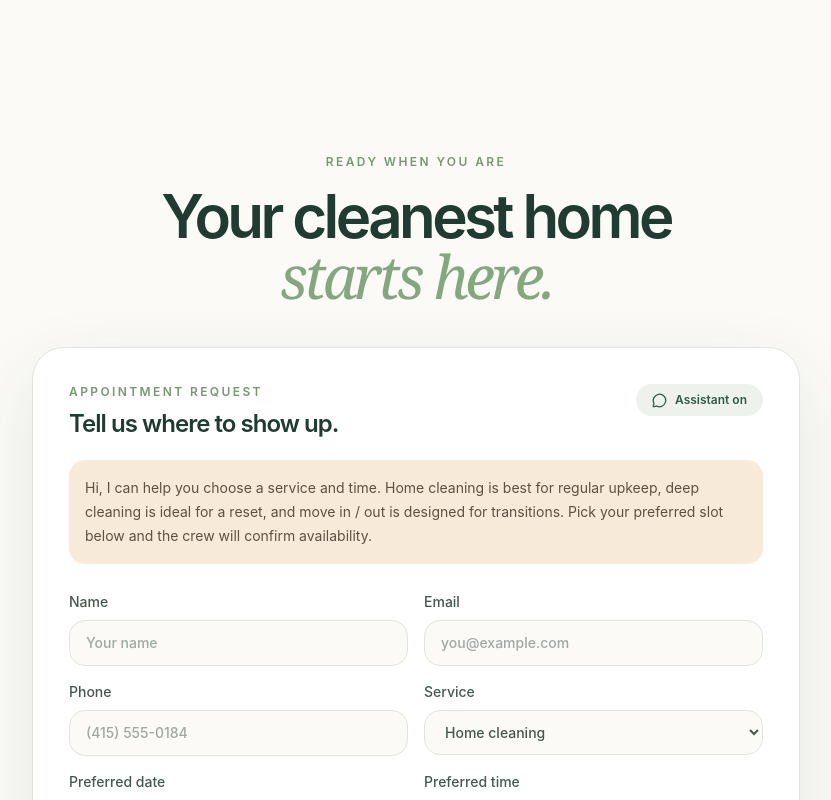
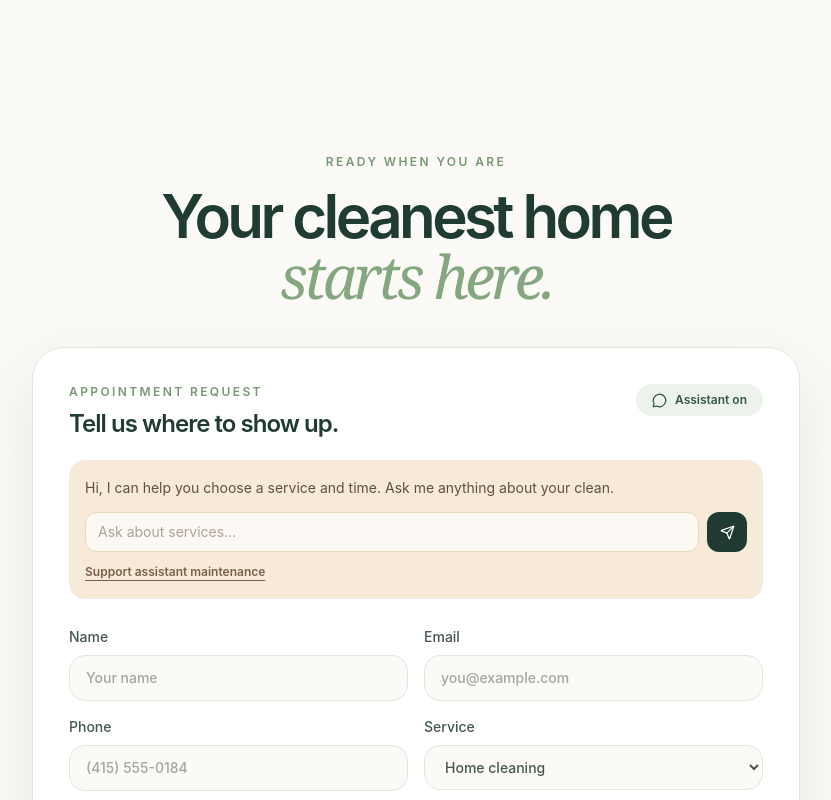
Before and after one commit to Kyl67899/tidy-cleaning-company-website-design, a Next.js app: page / in a window 1280 px wide. Both pictures are taken after a click on the button "Ask the assistant". Shown: the part 1416-2216 px from the top of the page, without its empty margins (224-1055 px from the left). Built offline with nearby package versions, Linux system fonts and the light colour scheme.

Commit message:
Add Vercel AI Gateway cleaning assistant

```diff
--- /dev/null
+++ b/app/api/assistant/route.ts
@@ -0,0 +1,24 @@
+import { convertToModelMessages, gateway, streamText } from "ai"
+
+export async function POST(request: Request) {
+  try {
+    const { messages } = await request.json()
+
+    if (!Array.isArray(messages)) {
+      return Response.json({ error: "Messages are required." }, { status: 400 })
+    }
+
+    const result = streamText({
+      model: gateway("openai/gpt-4o-mini"),
+      system:
+        "You are Tidy's friendly booking assistant. Help visitors choose home cleaning, deep cleaning, or move in / out services and prepare an appointment request. Be concise, warm, and practical. Never claim an appointment is booked or availability is confirmed; tell the visitor to submit the booking form for crew confirmation. Mention that donations help keep the assistant maintained only when asked.",
+      messages: await convertToModelMessages(messages),
+      maxOutputTokens: 300,
+    })
+
+    return result.toUIMessageStreamResponse()
+  } catch (error) {
+    console.error("[v0] Assistant route error", error)
+    return Response.json({ error: "The assistant is temporarily unavailable." }, { status: 500 })
+  }
+}
--- a/components/booking-form.tsx
+++ b/components/booking-form.tsx
@@ -1,7 +1,8 @@
 'use client'
 
 import { FormEvent, useState } from "react"
-import { ArrowRight, Check, LoaderCircle, MessageCircle } from "lucide-react"
+import { useChat } from "@ai-sdk/react"
+import { ArrowRight, Check, LoaderCircle, MessageCircle, Send } from "lucide-react"
 
 const initialForm = { name: "", email: "", phone: "", service: "Home cleaning", date: "", time: "", address: "", notes: "" }
 
@@ -9,6 +10,8 @@ export function BookingForm() {
   const [form, setForm] = useState(initialForm)
   const [status, setStatus] = useState<"idle" | "sending" | "success" | "error">("idle")
   const [assistant, setAssistant] = useState(false)
+  const [chatInput, setChatInput] = useState("")
+  const { messages, sendMessage, status: chatStatus } = useChat()
 
   function update(field: keyof typeof initialForm, value: string) {
     setForm((current) => ({ ...current, [field]: value }))
@@ -29,7 +32,18 @@ export function BookingForm() {
       ) : (
         <>
           <div className="flex flex-col justify-between gap-4 sm:flex-row sm:items-start"><div><p className="text-xs font-semibold uppercase tracking-[0.2em] text-[#789873]">Appointment request</p><h3 className="mt-2 text-2xl font-semibold tracking-[-0.04em] text-[#1f3b32]">Tell us where to show up.</h3></div><button type="button" onClick={() => setAssistant(!assistant)} className="inline-flex items-center gap-2 self-start rounded-full bg-[#edf3ec] px-4 py-2 text-xs font-semibold text-[#315847]"><MessageCircle size={15} /> {assistant ? "Assistant on" : "Ask the assistant"}</button></div>
-          {assistant && <div className="mt-5 rounded-2xl bg-[#f7ead9] p-4 text-sm leading-6 text-[#5f5042]">Hi, I can help you choose a service and time. Home cleaning is best for regular upkeep, deep cleaning is ideal for a reset, and move in / out is designed for transitions. Pick your preferred slot below and the crew will confirm availability.</div>}
+          {assistant && <div className="mt-5 rounded-2xl bg-[#f7ead9] p-4 text-sm leading-6 text-[#5f5042]">
+            <div className="max-h-48 space-y-3 overflow-y-auto">
+              {messages.length === 0 && <p>Hi, I can help you choose a service and time. Ask me anything about your clean.</p>}
+              {messages.map((message) => <div key={message.id} className={message.role === "user" ? "text-right" : "text-left"}><span className="inline-block max-w-[90%] rounded-xl bg-white/70 px-3 py-2">{message.parts.filter((part) => part.type === "text").map((part) => part.text).join("")}</span></div>)}
+              {chatStatus === "streaming" && <p className="text-xs text-[#806b5a]">Thinking...</p>}
+            </div>
+            <form onSubmit={(event) => { event.preventDefault(); if (!chatInput.trim()) return; void sendMessage({ text: chatInput }); setChatInput("") }} className="mt-3 flex gap-2">
+              <input value={chatInput} onChange={(event) => setChatInput(event.target.value)} placeholder="Ask about services..." aria-label="Ask the Tidy assistant" className="min-w-0 flex-1 rounded-xl border border-[#ead7c2] bg-white/70 px-3 py-2 text-sm outline-none focus:ring-2 focus:ring-[#d59a6a]" />
+              <button type="submit" aria-label="Send message" disabled={chatStatus === "submitted" || chatStatus === "streaming"} className="grid size-10 shrink-0 place-items-center rounded-xl bg-[#1f3b32] text-white disabled:opacity-50"><Send size={15} /></button>
+            </form>
+            <a href="https://www.buymeacoffee.com/" target="_blank" rel="noreferrer" className="mt-3 inline-block text-xs font-semibold text-[#7b604b] underline underline-offset-4">Support assistant maintenance</a>
+          </div>}
           <form onSubmit={submit} className="mt-7 grid gap-4 sm:grid-cols-2">
             <label className="text-sm font-medium text-[#46574f]">Name<input required value={form.name} onChange={(e) => update("name", e.target.value)} className="mt-2 w-full rounded-2xl border border-[#dfe7dd] bg-[#fbfaf7] px-4 py-3 outline-none ring-[#9cbd8f] focus:ring-2" placeholder="Your name" /></label>
             <label className="text-sm font-medium text-[#46574f]">Email<input required type="email" value={form.email} onChange={(e) => update("email", e.target.value)} className="mt-2 w-full rounded-2xl border border-[#dfe7dd] bg-[#fbfaf7] px-4 py-3 outline-none ring-[#9cbd8f] focus:ring-2" placeholder="you@example.com" /></label>
--- a/package.json
+++ b/package.json
@@ -12,9 +12,11 @@
     "clean": "rm -rf node_modules .next dist"
   },
   "dependencies": {
+    "@ai-sdk/react": "^4.0.149",
     "@base-ui/react": "^1.9.0",
     "@vercel/analytics": "^2.0.1",
     "@vercel/speed-insights": "^2.0.0",
+    "ai": "^7.0.145",
     "class-variance-authority": "^0.7.1",
     "clsx": "^2.1.1",
     "framer-motion": "^14.4.0",
```
Also changed, not shown: 1 other file (tests, documents, lock files or other folders).
